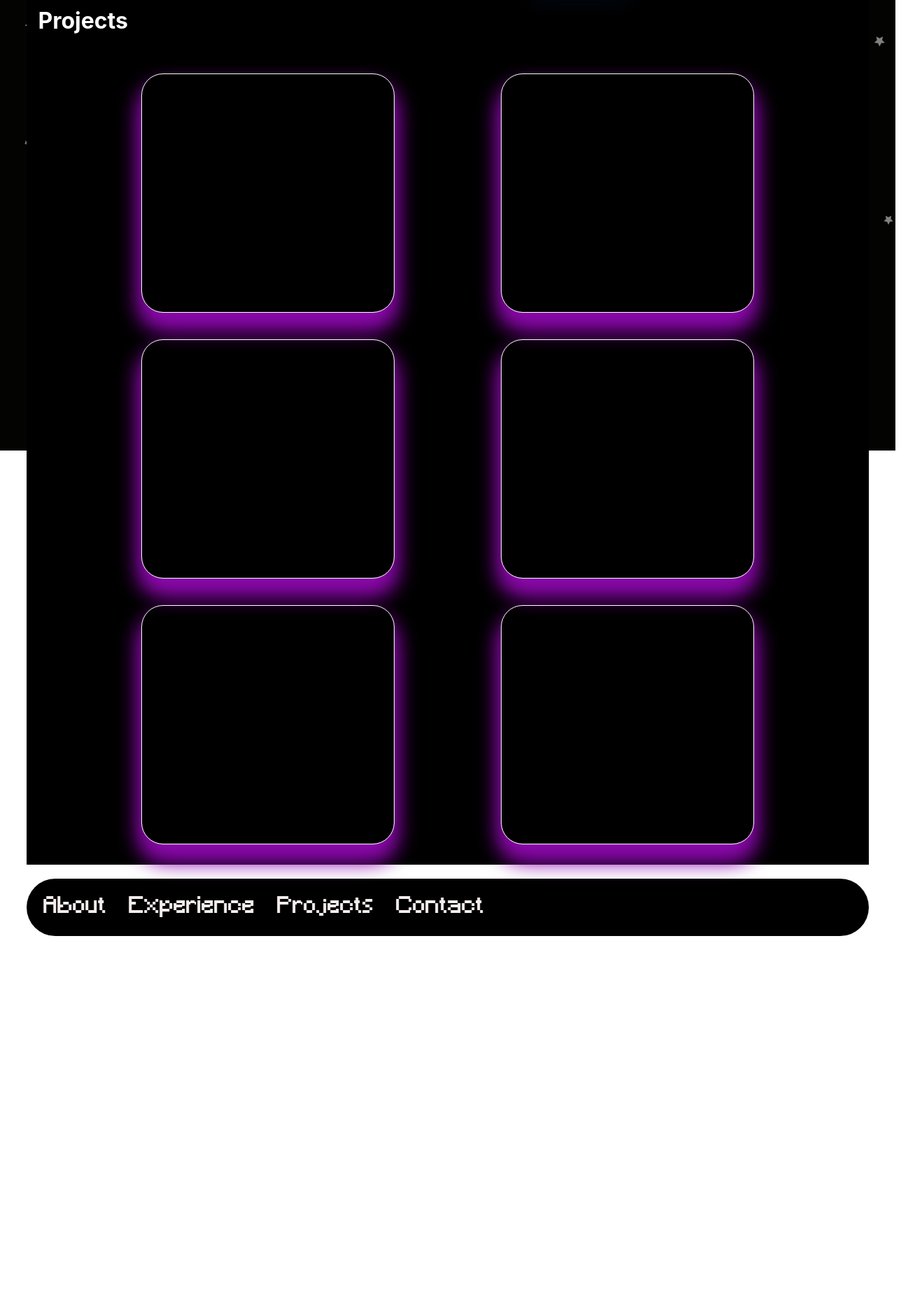
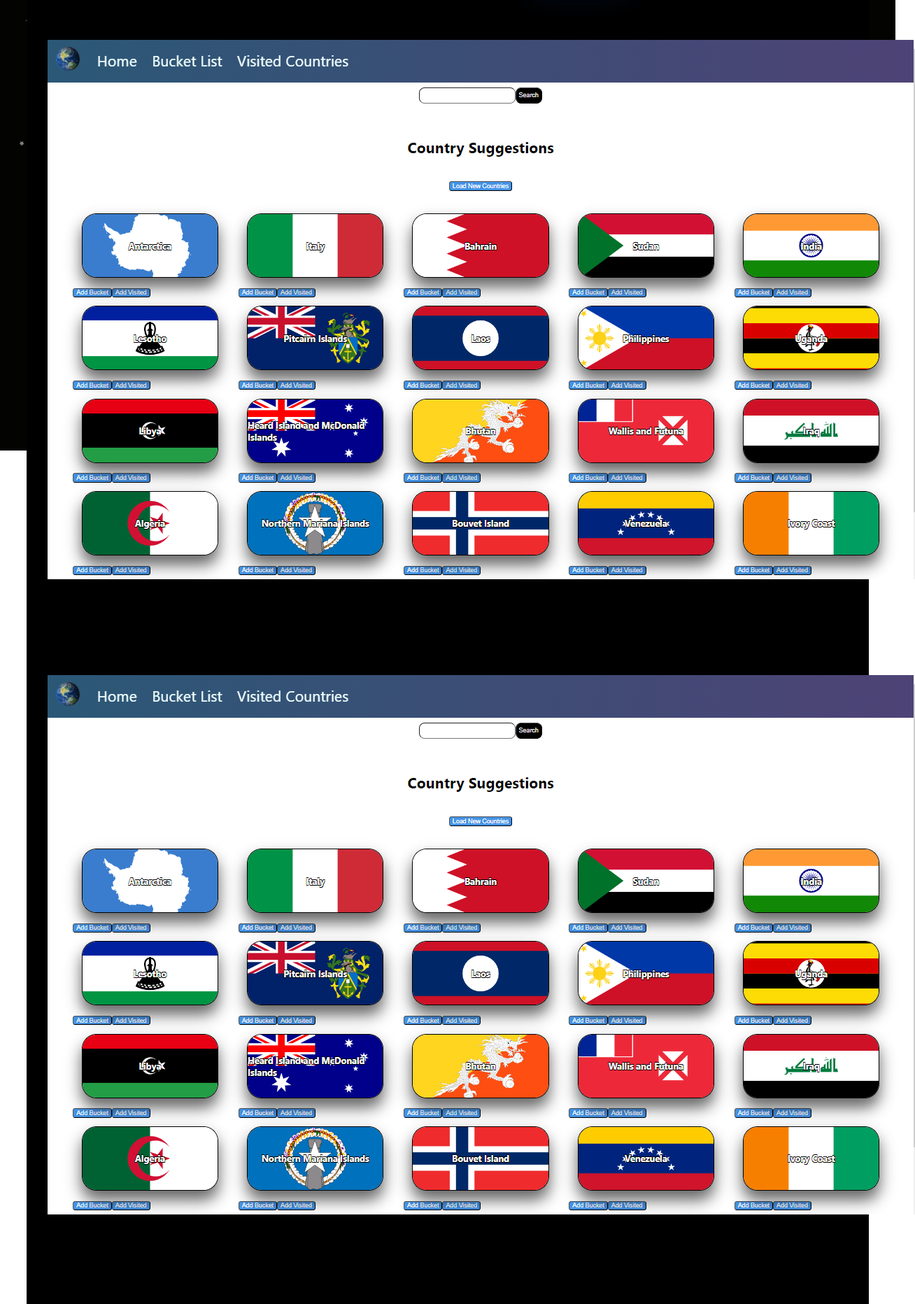
Before and after one commit to BJPORTER123/Portfolio, a React (Create React App) app: page /projects in a window 1280 px wide. Shown: the part 156-2020 px from the top of the page at 70% size, 1308 px wide, since content can reach past the window. Before the commit the page ends 1533 px from the top, so only its background shows below. Built offline with nearby package versions, Linux system fonts and the light colour scheme.

Commit message:
adding to projects

```diff
--- a/src/Containers/Projects/Projects.css
+++ b/src/Containers/Projects/Projects.css
@@ -10,15 +10,6 @@
     z-index: 999;
   }
 
-.title-project{
-    font-size: 2rem;
-    display: flex;
-    flex-direction: flex-start;
-    margin-top:0;
-    padding-top: 2rem;
-    margin-left: 1rem;
-    color: white;
-}
 .main-container-project{
     display: flex;
     justify-content: space-evenly;
@@ -27,7 +18,7 @@
     padding: 10px;
     margin: 20px;
 }
-.project-item{
+#travelImage{
     list-style: none;
     flex: 1;
     min-width: 20em;
--- a/src/Containers/Projects/Projects.js
+++ b/src/Containers/Projects/Projects.js
@@ -1,5 +1,6 @@
+import React from 'react';
+import travelApp from '../../images/travelapp.png'
 import './Projects.css'
-import React from 'react';
 
 const Projects = () => {
     return (
@@ -7,12 +8,54 @@ const Projects = () => {
 
         <h2 className='title-project'>Projects </h2>
         <div className="main-container-project">
-            <div className='project-item'></div>
-            <div className='project-item'></div>
-            <div className='project-item'></div>
-            <div className='project-item'></div>
-            <div className='project-item'></div>
-            <div className='project-item'></div>
+            <div className='project-item'>
+              <img className='project-photo' src={travelApp} alt='Travel app Project'/>
+              <section>
+                  <h3>Travel App</h3>
+                  <p>
+                    Travel app project blah blah
+                  </p>
+              </section>
+              <p>
+                tecnologies used
+              </p>
+            </div>
+            <div className='project-item'>
+              <img className='project-photo' src={travelApp} alt='Travel app Project'/>
+              <section>
+                  <h3>Travel App</h3>
+                  <p>
+                    Travel app project blah blah
+                  </p>
+              </section>
+              <p>
+                tecnologies used
+              </p>
+            </div>
+            <div className='project-item'>
+              <img className='project-photo' src={travelApp} alt='Travel app Project'/>
+              <section>
+                  <h3>Travel App</h3>
+                  <p>
+                    Travel app project blah blah
+                  </p>
+              </section>
+              <p>
+                tecnologies used
+              </p>
+            </div>
+            <div className='project-item'>
+              <img className='project-photo' src={travelApp} alt='Travel app Project'/>
+              <section>
+                  <h3>Travel App</h3>
+                  <p>
+                    Travel app project blah blah
+                  </p>
+              </section>
+              <p>
+                tecnologies used
+              </p>
+            </div>
         </div>
       </div>
     );
--- a/src/index.css
+++ b/src/index.css
@@ -30,4 +30,5 @@ code {
   --t-tertiary: #6ACFC7;
   --b-primary:rgb(0,0,0);
   --b-secondary:rgb(22, 24, 32);
+  --b--tertiary: rgb(37, 43, 68);
 }
```
Also changed, not shown: src/images/travelapp.png (added).
